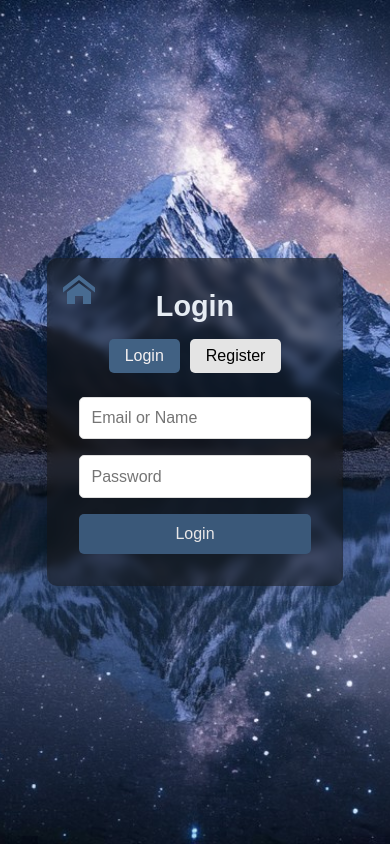
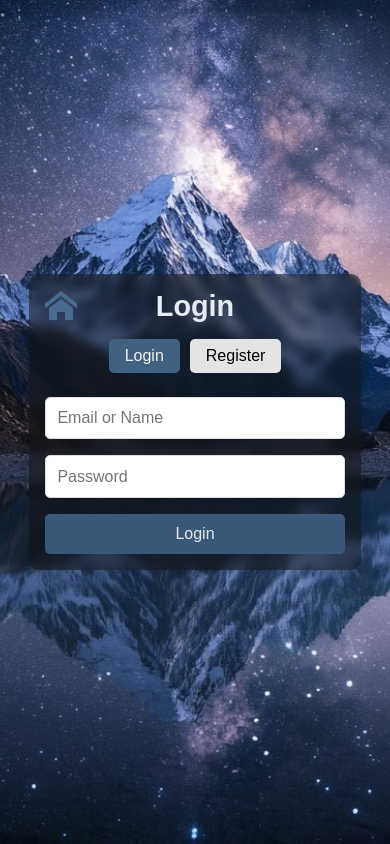
Before and after one commit to ZiioAmorok/Test-FullStack, a React (Vite) app in the folder frontend/: page /auth in a window 390 px wide. Built offline with nearby package versions, Linux system fonts and the light colour scheme; a web font is replaced by a local one.

Commit message:
Updated CSS for Auth, Home

```diff
--- a/frontend/src/pages/Auth.css
+++ b/frontend/src/pages/Auth.css
@@ -1,19 +1,22 @@
-
-body {
+.auth-container {
+  min-height: 100vh;
   display: flex;
   justify-content: center;
   align-items: center;
   font-family: Arial, sans-serif;
+  background-image: url(../assets/mountains.jpg);
+  background-size: cover;
+  background-position: center;
 }
 
-.auth-container {
+.auth-card {
+  min-width: 400px;
   position: relative;
   background: #14141486;
   backdrop-filter: blur(5px);
   padding: 2rem;
   border-radius: 10px;
   box-shadow: 0 4px 10px rgba(0, 0, 0, 0.1);
-  width: 100%;
   max-width: 400px;
   text-align: center;
 }
@@ -89,10 +92,25 @@ body {
   color: #ff4d4d;
 }
 
-.iconHome{
+.iconHome {
   position: absolute;
   top: 1rem;
   left: 1rem;
   font-size: 2rem;
   color: #486b91;
 }
+
+@media (max-width: 768px) {
+  .auth-card {
+    min-width: 10rem;
+    padding: 1.5rem;
+  }
+}
+
+@media (max-width: 480px) {
+  .auth-card {
+    min-width: 85%;
+    max-width: 85%;
+    padding: 1rem;
+  }
+}
--- a/frontend/src/pages/Auth.jsx
+++ b/frontend/src/pages/Auth.jsx
@@ -1,6 +1,6 @@
 import "./Auth.css";
 import axios from "axios";
-import { useState } from "react"
+import { useState } from "react";
 import { ImHome } from "react-icons/im";
 import { Link, useNavigate } from "react-router-dom";
 
@@ -40,7 +40,7 @@ const Auth = () => {
           { withCredentials: true }
         );
         setMessage("Login successful");
-        sessionStorage.setItem('isLoggin', "true");
+        sessionStorage.setItem("isLoggin", "true");
       } else {
         await axios.post(
           "/api/users/register",
@@ -70,6 +70,7 @@ const Auth = () => {
 
   return (
     <div className="auth-container">
+      <div className="auth-card">
         <h1 className="auth-header">{isLogin ? "Login" : "Register"}</h1>
         <Link to="/">
           {" "}
@@ -151,6 +152,7 @@ const Auth = () => {
           </p>
         )}
       </div>
+    </div>
   );
 };
 
--- a/frontend/src/pages/Home.css
+++ b/frontend/src/pages/Home.css
@@ -1,20 +1,19 @@
-body {
+.home{
   min-height: 100vh;
   background-image: url(../assets/mountains.jpg);
   background-size: cover;
   background-position: center;
 }
-
-.welcome{
+.welcome {
   color: #fcf8f8;
-    display: flex;
-    flex-direction:column;
-    align-items: flex-start;
-    justify-content: space-between;
+  position: absolute;
+  top: 50%;
+  left: 50%;
+  transform: translate(-50%, -50%);
   min-height: 8rem;
 }
 
-.welcome h1{
+.welcome h1 {
   font-family: "Lora", serif;
   font-optical-sizing: auto;
   font-weight: 600;
@@ -25,13 +24,13 @@ body {
 /* BTN */
 .authBtn {
   appearance: none;
-  background-color: #FFFFFF;
+  background-color: #ffffff;
   border-width: 0;
   box-sizing: border-box;
   color: #000000;
   cursor: pointer;
   display: inline-block;
-  font-family: Clarkson,Helvetica,sans-serif;
+  font-family: Clarkson, Helvetica, sans-serif;
   font-size: 14px;
   font-weight: 500;
   letter-spacing: 0;
@@ -45,7 +44,9 @@ body {
   text-decoration: none;
   text-rendering: geometricprecision;
   text-transform: uppercase;
-  transition: opacity 300ms cubic-bezier(.694, 0, 0.335, 1),background-color 100ms cubic-bezier(.694, 0, 0.335, 1),color 100ms cubic-bezier(.694, 0, 0.335, 1);
+  transition: opacity 300ms cubic-bezier(0.694, 0, 0.335, 1),
+    background-color 100ms cubic-bezier(0.694, 0, 0.335, 1),
+    color 100ms cubic-bezier(0.694, 0, 0.335, 1);
   user-select: none;
   -webkit-user-select: none;
   touch-action: manipulation;
@@ -54,7 +55,7 @@ body {
 }
 
 .authBtn:before {
-  animation: opacityFallbackOut .5s step-end forwards;
+  animation: opacityFallbackOut 0.5s step-end forwards;
   backface-visibility: hidden;
   background-color: #416183;
   clip-path: polygon(-1% 0, 0 0, -25% 100%, -1% 100%);
@@ -64,7 +65,8 @@ body {
   position: absolute;
   top: 0;
   transform: translateZ(0);
-  transition: clip-path .5s cubic-bezier(.165, 0.84, 0.44, 1), -webkit-clip-path .5s cubic-bezier(.165, 0.84, 0.44, 1);
+  transition: clip-path 0.5s cubic-bezier(0.165, 0.84, 0.44, 1),
+    -webkit-clip-path 0.5s cubic-bezier(0.165, 0.84, 0.44, 1);
   width: 100%;
 }
 
@@ -74,10 +76,25 @@ body {
 }
 
 .authBtn:after {
-  background-color: #FFFFFF;
+  background-color: #ffffff;
 }
 
 .authBtn span {
   z-index: 1;
   position: relative;
 }
+
+
+@media (max-width: 768px) {
+  .welcome {
+    min-height: 6rem;
+  }
+
+}
+@media (max-width: 480px) {
+   .welcome {
+    min-width: 90%;
+    min-height: 4rem;
+  }
+
+}
--- a/frontend/src/pages/Home.jsx
+++ b/frontend/src/pages/Home.jsx
@@ -1,13 +1,12 @@
 import "./Home.css";
 import { Link } from "react-router-dom";
 import Navbar from "../components/Navigation";
-import {  useEffect } from "react";
 
 const Home = () => {
 const isLoggedIn = sessionStorage.getItem('isLoggin');
 
   return (
-    <div>
+    <div className="home">
       <Navbar />
       <section >
         <div className="welcome">
```
Lines whose indentation alone changed are shown as unchanged.
